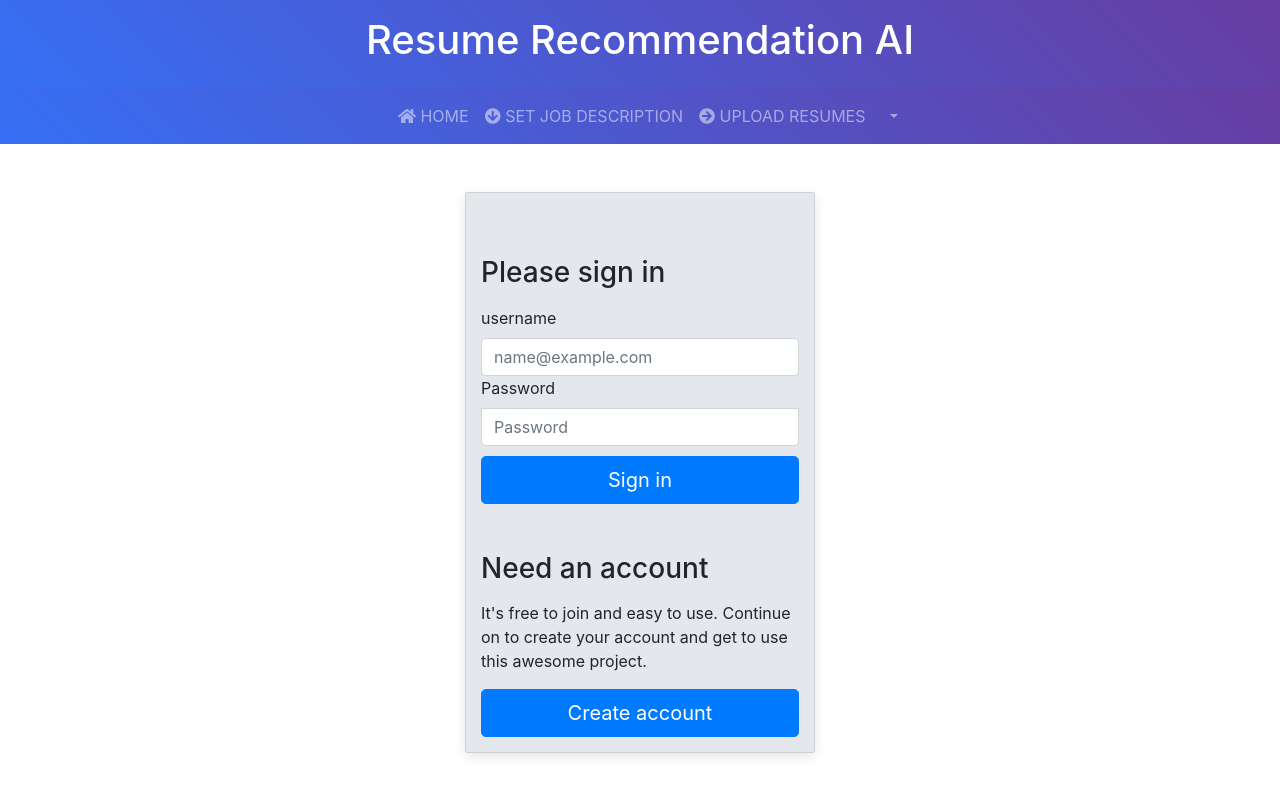
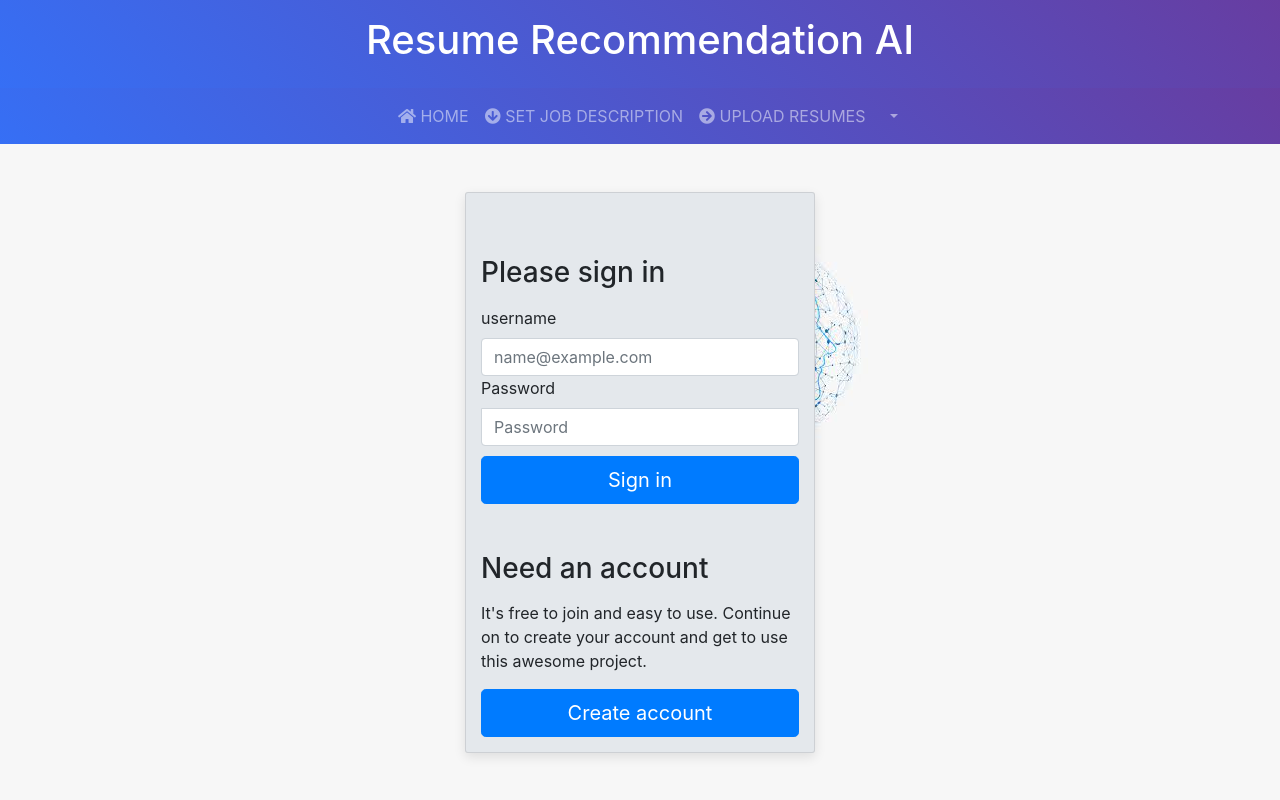
Before and after one commit to digipodium/resume_recommendation_system, a Python web app: template app/templates/login.html in a window 1280 px wide. Run offline with Jinja, Linux system fonts and the light colour scheme; the template is opened without the code that fills it, so the values that code supplies are empty; some libraries are stand-ins or nearby versions.

Commit message:
ui update

```diff
--- a/app/templates/login.html
+++ b/app/templates/login.html
@@ -20,7 +20,12 @@
     height: 100%;
   }
 
-
+  body{
+    background-image: url("/static/images/imageAi.jpg");
+    background-position: 61% 40%;
+    background-repeat: no-repeat;
+    background-color: #f7f7f7;
+  }
   main {
     display: flex;
     align-items: center;
```
Also changed, not shown: app/static/images/imageAi.jpg (added).
